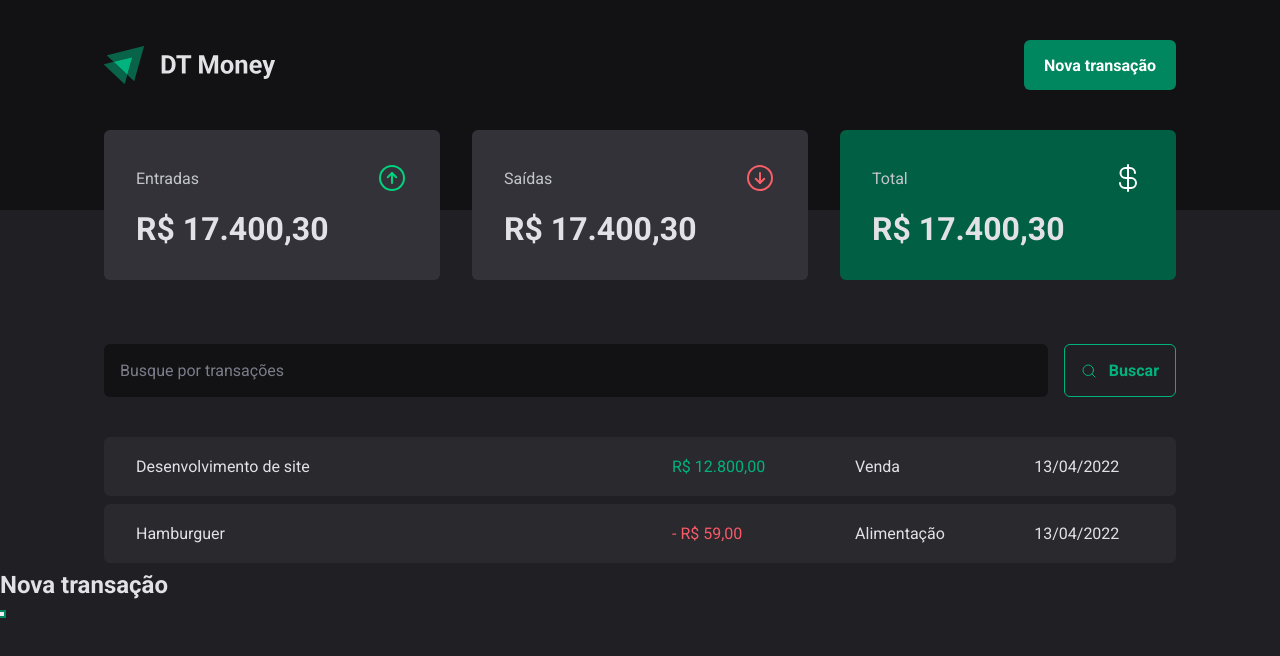
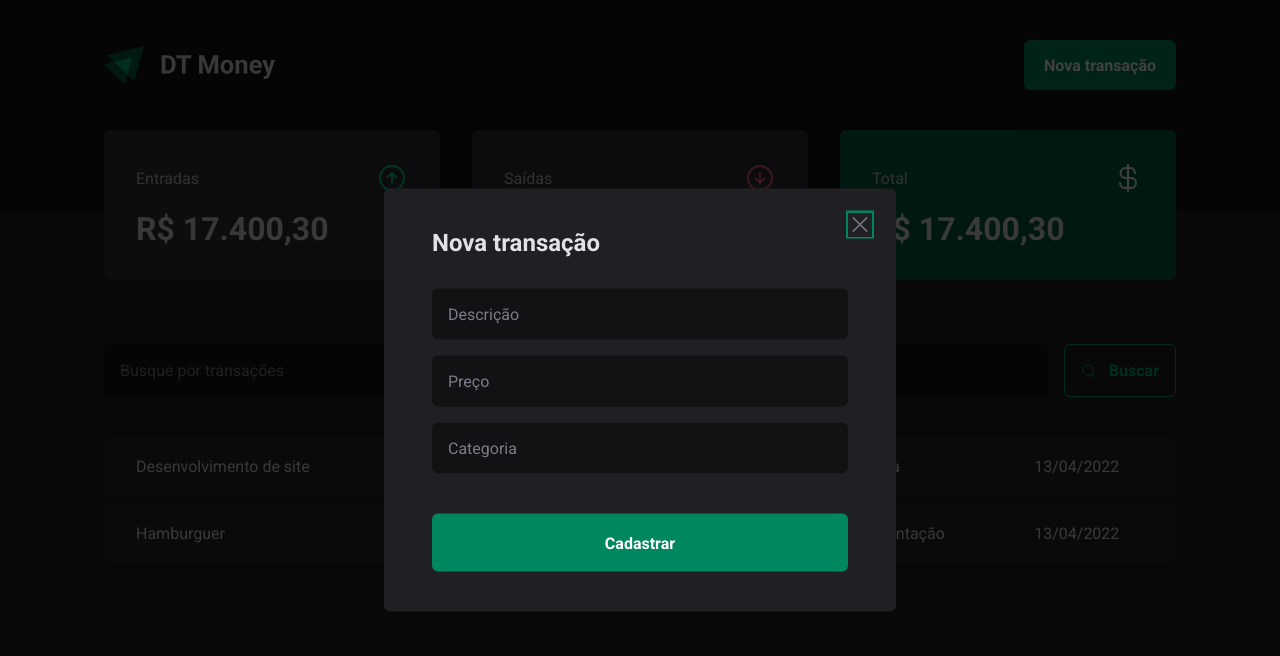
Before and after one commit to oseasmoreto/rocketseat-ignite-react-03-dt-money, a React (Vite) app: page / in a window 1280 px wide. Both pictures are taken after a click on the button "Nova transação". Shown: the top 656 px of the page. Built offline with nearby package versions, Linux system fonts and the light colour scheme.

Commit message:
Adiciona estilos do modal de criar transação

```diff
--- a/src/components/Header/index.tsx
+++ b/src/components/Header/index.tsx
@@ -2,6 +2,7 @@
 import * as Dialog from '@radix-ui/react-dialog'
 
 import imgLogo from '../../assets/image/logo.svg'
+import { NewTransactionModal } from '../NewTransactionModal'
 
 export function Header() {
   return (
@@ -13,14 +14,7 @@
           <Dialog.Trigger asChild>
             <NewTransactionButton>Nova transação</NewTransactionButton>
           </Dialog.Trigger>
-          <Dialog.Portal>
-            <Dialog.Overlay>
-              <Dialog.Content>
-                <Dialog.Title>Nova transação</Dialog.Title>
-                <Dialog.Close />
-              </Dialog.Content>
-            </Dialog.Overlay>
-          </Dialog.Portal>
+          <NewTransactionModal />
         </Dialog.Root>
       </HeaderContent>
     </HeaderContainer>
--- /dev/null
+++ b/src/components/NewTransactionModal/index.tsx
@@ -0,0 +1,28 @@
+import * as Dialog from '@radix-ui/react-dialog'
+import { X } from 'phosphor-react'
+
+import { Close, Content, Overlay } from './styles'
+
+export function NewTransactionModal() {
+  return (
+    <Dialog.Portal>
+      <Overlay>
+        <Content>
+          <Dialog.Title>Nova transação</Dialog.Title>
+
+          <Close>
+            <X size={24} />
+          </Close>
+
+          <form action="">
+            <input type="text" placeholder="Descrição" required />
+            <input type="number" placeholder="Preço" />
+            <input type="text" placeholder="Categoria" />
+
+            <button type="submit">Cadastrar</button>
+          </form>
+        </Content>
+      </Overlay>
+    </Dialog.Portal>
+  )
+}
--- /dev/null
+++ b/src/components/NewTransactionModal/styles.ts
@@ -0,0 +1,77 @@
+import styled from 'styled-components'
+import * as Dialog from '@radix-ui/react-dialog'
+
+export const Overlay = styled(Dialog.Overlay)`
+  position: fixed;
+  width: 100vw;
+  height: 100vh;
+  inset: 0;
+  background-color: rgba(0, 0, 0, 0.75);
+`
+
+export const Content = styled(Dialog.Content)`
+  min-width: 32rem;
+  border-radius: 6px;
+  padding: 2.5rem 3rem;
+  background: ${(props) => props.theme['gray-800']};
+
+  position: fixed;
+  top: 50%;
+  left: 50%;
+  //ALINHA NO MEIO COM POSITION
+  transform: translate(-50%, -50%);
+
+  form {
+    margin-top: 2rem;
+
+    display: flex;
+    flex-direction: column;
+    gap: 1rem;
+
+    input {
+      border-radius: 6px;
+      border: 0;
+      background-color: ${(props) => props.theme['gray-900']};
+      color: ${(props) => props.theme['gray-300']};
+      padding: 1rem;
+
+      &::placeholder {
+        color: ${(props) => props.theme['gray-500']};
+      }
+    }
+
+    button[type='submit'] {
+      height: 58px;
+      border: 0;
+      background: ${(props) => props.theme['green-500']};
+      border-radius: 6px;
+      color: ${(props) => props.theme.white};
+      font-weight: bold;
+      padding: 0 1.25rem;
+      margin-top: 1.5rem;
+
+      cursor: pointer;
+      transition: all 0.2s;
+
+      &:hover {
+        background: ${(props) => props.theme['green-700']};
+      }
+    }
+  }
+`
+export const Close = styled(Dialog.Close)`
+  position: absolute;
+  top: 1.5rem;
+  right: 1.5rem;
+  line-height: 0;
+
+  background-color: transparent;
+  border: 0;
+  cursor: pointer;
+
+  color: ${(props) => props.theme['gray-500']};
+
+  &:hover {
+    color: ${(props) => props.theme['gray-300']};
+  }
+`
```
